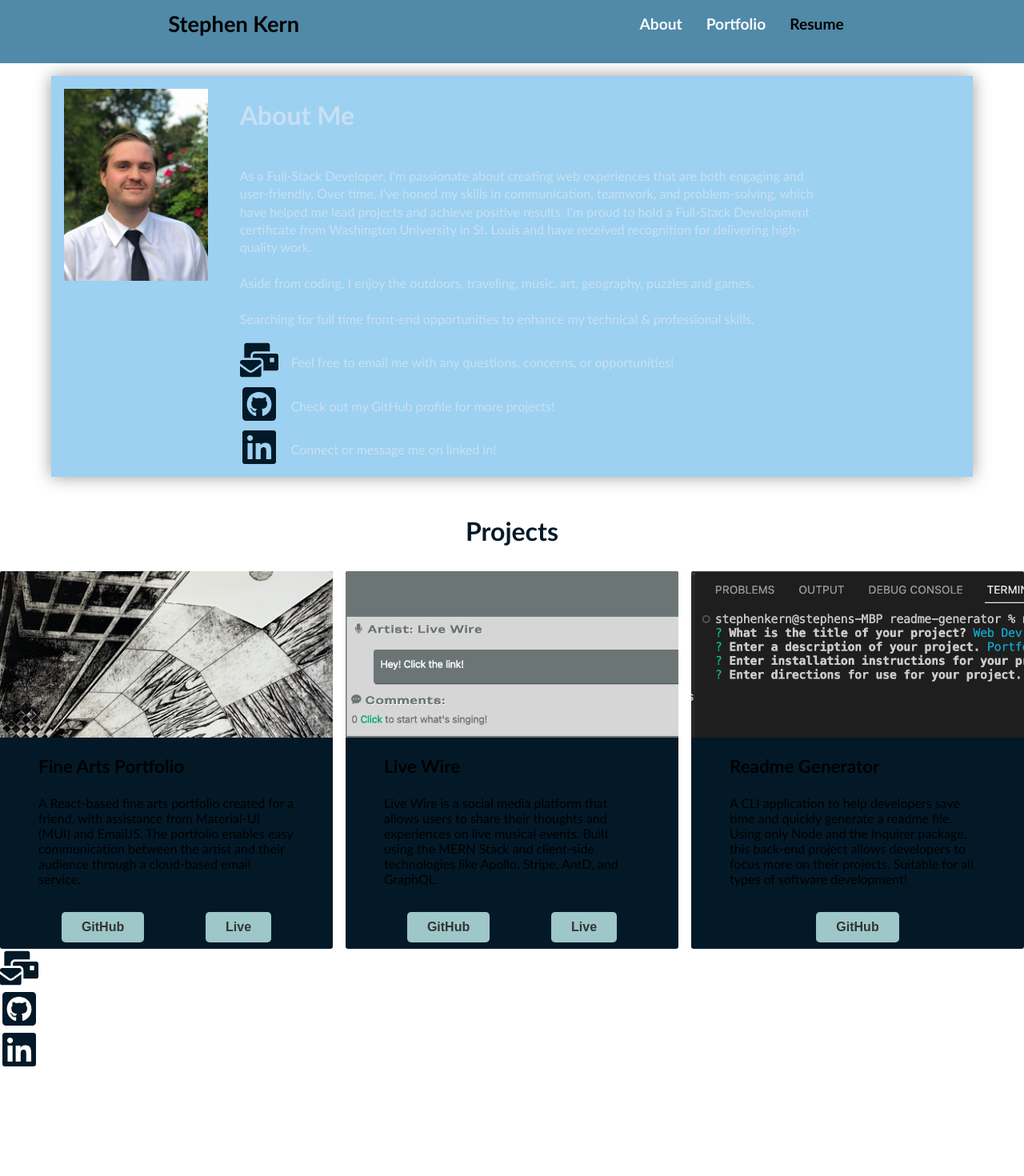
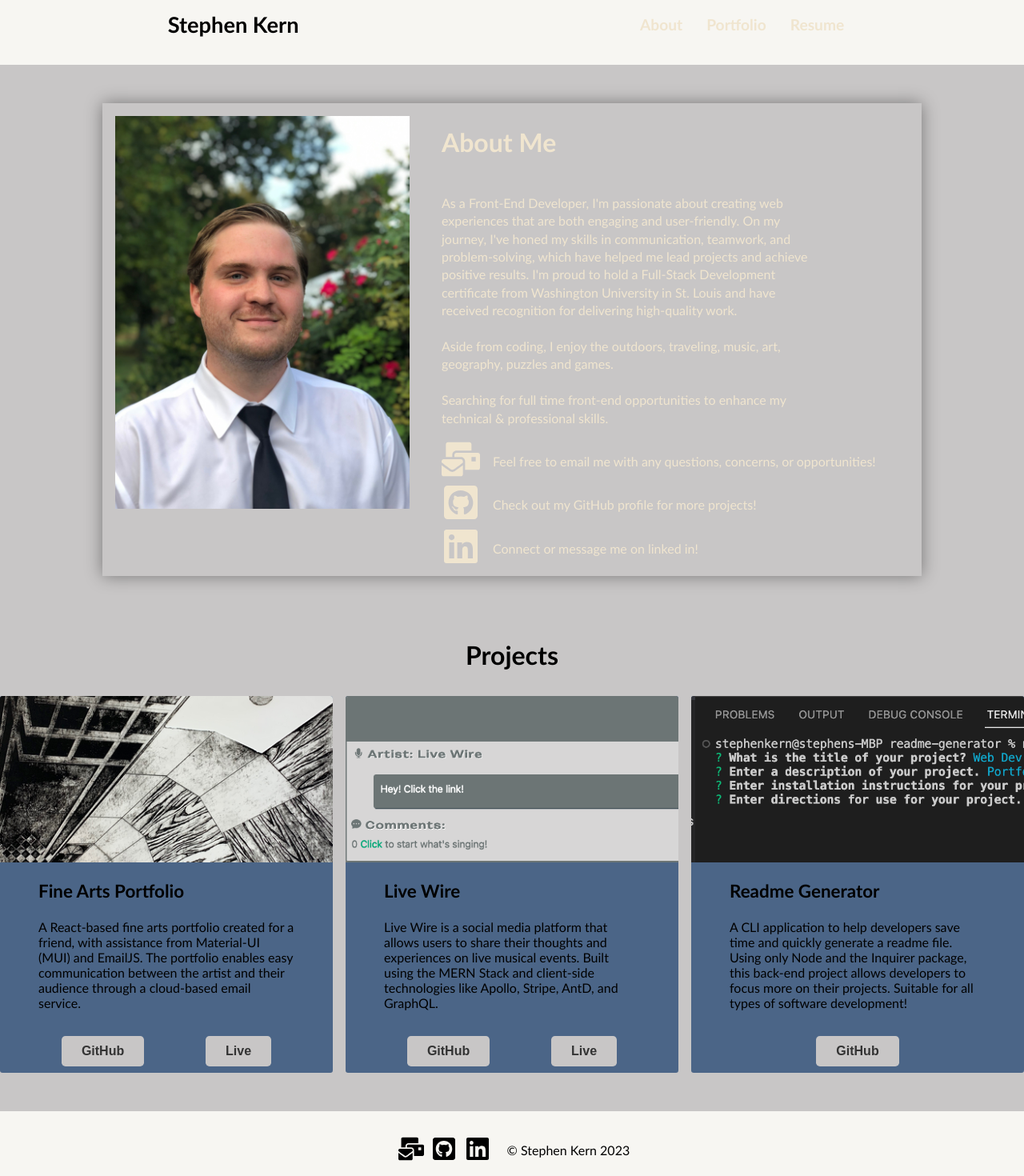
Before and after one commit to stephen-kern/React-Portfolio, a React (Create React App) app: page / in a window 1280 px wide. Shown: the part 20-1490 px from the top of the page at 80% size. Before the commit the page ends 1359 px from the top, so only its background shows below. Built offline with nearby package versions, Linux system fonts and the light colour scheme.

Commit message:
styled the footer

```diff
--- a/src/components/Footer/index.js
+++ b/src/components/Footer/index.js
@@ -3,29 +3,37 @@ import { FaLinkedin, FaGithubSquare, FaMailBulk } from "react-icons/fa";
 
 function Footer() {
   return (
-    <section id="contact-section">
-      <footer>
-        <div className="contact-container">
-          <div className="contact-info">
-            <a href="mailto: stephenkern96@gmail.com" className="footer-icons">
-              <FaMailBulk fontSize={"3em"}/>
-            </a>
-          </div>
-          <div className="contact-info">
-            <a href="https://github.com/stephen-kern" className="footer-icons">
-              {" "}
-              <FaGithubSquare fontSize={"3em"}/>
-            </a>
-          </div>
-          <div className="contact-info">
-            <a href="https://www.linkedin.com/in/stephenkern96/" className="footer-icons">
-              {" "}
-              <FaLinkedin fontSize={"3em"}/>
-            </a>
-          </div>
-        </div>
-      </footer>
-    </section>
+    <footer>
+      <div className="footer-social-container">
+        <a
+          href="mailto: stephenkern96@gmail.com"
+          className="footer-icons"
+          target="_blank"
+          rel="noopener noreferrer"
+        >
+          <FaMailBulk fontSize={"2em"} />
+        </a>
+
+        <a
+          href="https://github.com/stephen-kern"
+          className="footer-icons"
+          target="_blank"
+          rel="noopener noreferrer"
+        >
+          <FaGithubSquare fontSize={"2em"} />
+        </a>
+
+        <a
+          href="https://www.linkedin.com/in/stephenkern96/"
+          className="footer-icons"
+          target="_blank"
+          rel="noopener noreferrer"
+        >
+          <FaLinkedin fontSize={"2em"} />
+        </a>
+      </div>
+      <p> © Stephen Kern 2023</p>
+    </footer>
   );
 }
 
--- a/src/components/Nav/index.js
+++ b/src/components/Nav/index.js
@@ -1,34 +1,16 @@
 import React from "react";
 
-function Nav(props) {
-  const { currentNavLink, handleNavChange } = props;
-
+function Nav() {
   return (
     <header>
       <h2>Stephen Kern</h2>
       <nav className="navbar">
         <ul>
           <li className="mx-1">
-            <a
-              href="#about-me-section"
-              // onClick={() => handleNavChange("About")}
-              className={
-                currentNavLink === "About" ? "navActive" : "noNavActive"
-              }
-            >
-              About
-            </a>
+            <a href="#about-me-section">About</a>
           </li>
           <li>
-            <a
-              href="#projects-section"
-              // onClick={() => handleNavChange("Projects")}
-              className={
-                currentNavLink === "Projects" ? "navActive" : "noNavActive"
-              }
-            >
-              Portfolio
-            </a>
+            <a href="#projects-section">Portfolio</a>
           </li>
           <li>
             <a
--- a/src/index.css
+++ b/src/index.css
@@ -1,10 +1,9 @@
 :root {
-  --primary: #508AA8;
-  --secondary: #C8E0F4;
-  --tertiary: #9dd1f1;
-  --light: #fafafa;
-  --dark: #000000;
-  --darker: #031927;
+  --primary: #F7F6F2;
+  --secondary: #F0E5CF;
+  --background: #C8C6C6;
+  --accent: #4B6587;
+  --accent2: #D2CCA1;
 }
 
 * {
@@ -26,7 +25,7 @@ body {
   margin: 0;
   padding: 0;
   font-family: 'Trebuchet MS', sans-serif;
-  color: var(--dark);
+  background-color: var(--background);
 }
 
 .app{
@@ -51,7 +50,8 @@ header{
   justify-content: space-around;
   align-items: center;
   flex-wrap: wrap;
-  padding: 15px 25px;
+  padding: 1rem 1.5rem;
+  margin-bottom: 3rem;
   background-color: var(--primary);
 }
 
@@ -62,8 +62,7 @@ header h2 {
 }
 
 header a {
-  text-decoration: none;
-  color: var(--secondary-color);
+  color: var(--secondary);
 }
 
 .navbar{
@@ -96,6 +95,10 @@ header nav ul li a:hover {
 
 /* === Card Styles === */
 
+#projects-section{
+  margin-top: 3rem;
+}
+
 .grid-container{
   display: grid;
   place-items: center;
@@ -103,7 +106,7 @@ header nav ul li a:hover {
 }
 
 .card {
-  background-color: #031927;
+  background-color: var(--accent);
   border-radius: 0.2rem;
 }
 
@@ -145,7 +148,7 @@ header nav ul li a:hover {
 }
 
 .card-links button {
-  background-color: #9DC7C8;
+  background-color: var(--background);
   padding: 10px 25px;
   font-size: 1rem;
   border-radius: 0.3rem;
@@ -173,14 +176,6 @@ header nav ul li a:hover {
   margin-left: var(--spacing-two);
 }
 
-.navActive {
-  color: var(--darker);
-}
-
-.noNavActive{
-  color: var(--light);
-}
-
 .section-title{
   text-align: center;
   font-size: 2rem;
@@ -188,38 +183,11 @@ header nav ul li a:hover {
   color: var(--darker);
 }
 
-/* Contact Section Styles */
-
-.section-title-secondary{
-  text-align: center;
-  font-size: 32px;
-  padding: 25px;
-  color: var(--accent2-color);
-}
-
-.contact-container{
-  display: flex;
-  justify-content: space-evenly;
-  flex-direction: column;
-}
-
-.footer-icons{
-  color: var(--darker);
-}
-
-.footer-icons-row{
-  display: flex;
-}
-
-.footer-icons-row p {
-  margin-left: 1rem;
-}
-
 /* About Me Section */
 
 .profile-card{
-  max-width: 90%;
-  margin: 1rem auto;
+  max-width: 80%;
+  margin: 0 auto;
 }
 
 .profile-info{
@@ -230,7 +198,8 @@ header nav ul li a:hover {
 }
 
 .img-container{
-  width: 50%;
+  max-width: 23em;
+  max-height: auto;
   margin: 1rem;
 }
 
@@ -254,14 +223,43 @@ header nav ul li a:hover {
 .bio p{
   max-width: 80%;
   flex: 1;
+  font-size: 1em;
 }
 
-/* Resume Section */
+.social-icons-col{
+  display: flex;
+}
 
-.resume-section{
-  max-width: 60%;
-  margin: 0 auto;
+.social-icons-col p {
+  margin-left: 1rem;
+}
+
+.bio-social-icons {
+  color: var(--light);
+}
+
+
+footer{
+  background-color: var(--primary);
+  display: flex;
+  justify-content: center;
+  align-items: center;
+  min-height: 6rem;
+  margin-top: 3rem;
+}
+
+.footer-social-container{
+  margin-right: 1rem;
+}
+
+.footer-icons{
   color: var(--darker);
+  margin: 0.3rem;
+}
+
+.footer-icons:hover{
+  color: var(--accent);
+  cursor: pointer;
 }
 
 /* Media Queries */
--- a/src/pages/About/index.js
+++ b/src/pages/About/index.js
@@ -13,8 +13,8 @@ function About() {
           <div className="bio">
             <h2>About Me</h2>
             <p>
-              As a Full-Stack Developer, I'm passionate about creating web
-              experiences that are both engaging and user-friendly. Over time,
+              As a Front-End Developer, I'm passionate about creating web
+              experiences that are both engaging and user-friendly. On my journey,
               I've honed my skills in communication, teamwork, and
               problem-solving, which have helped me lead projects and achieve
               positive results. I'm proud to hold a Full-Stack Development
@@ -30,12 +30,12 @@ function About() {
               technical & professional skills.
             </p>
             <div className="contact-container">
-              <div className="footer-icons-row">
+              <div className="social-icons-col">
                 <a
                   href="mailto: stephenkern96@gmail.com"
                   target="_blank"
                   rel="noopener noreferrer"
-                  className="footer-icons"
+                  className="bio-social-icons"
                 >
                   <FaMailBulk fontSize={"3em"} />
                 </a>
@@ -44,12 +44,12 @@ function About() {
                   opportunities!
                 </p>
               </div>
-              <div className="footer-icons-row">
+              <div className="social-icons-col">
                 <a
                   href="https://github.com/stephen-kern"
                   target="_blank"
                   rel="noopener noreferrer"
-                  className="footer-icons"
+                  className="bio-social-icons"
                 >
                   <FaGithubSquare fontSize={"3em"} />
                 </a>
@@ -57,12 +57,12 @@ function About() {
                   Check out my GitHub profile for more projects!
                 </p>
               </div>
-              <div className="footer-icons-row">
+              <div className="social-icons-col">
                 <a
                   href="https://www.linkedin.com/in/stephenkern96/"
                   target="_blank"
                   rel="noopener noreferrer"
-                  className="footer-icons"
+                  className="bio-social-icons"
                 >
                   <FaLinkedin fontSize={"3em"} />
                 </a>
```
Also changed, not shown: src/App.js (+1 -22 lines).
